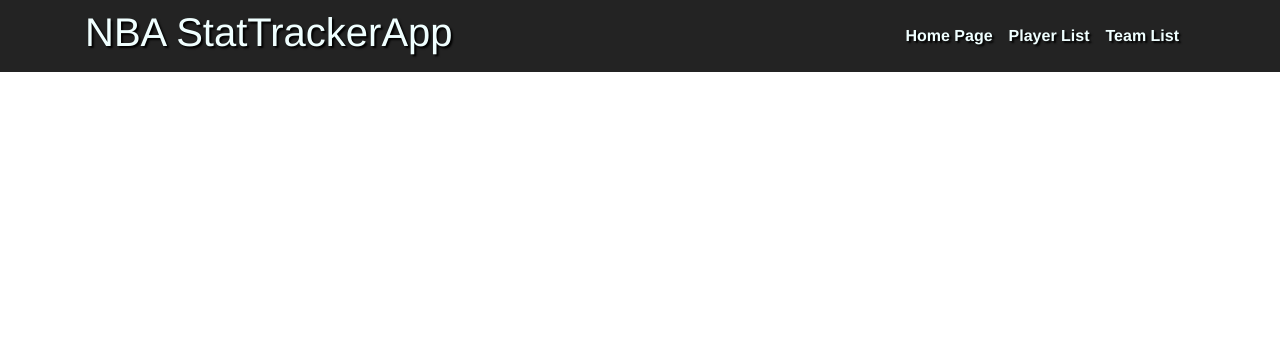
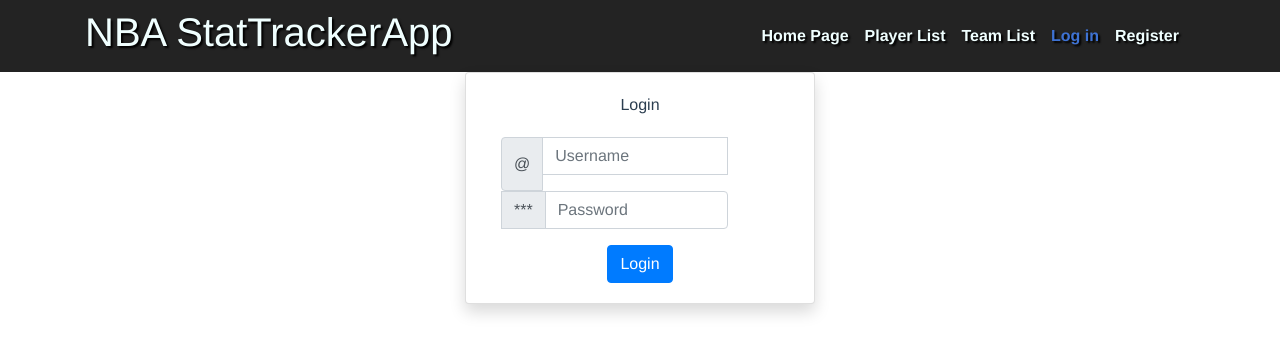
Before and after one commit to ahruska12/vue-django-nba, a Vue app in the folder nba-stattracker-vue/: page /AuthUser in a window 1280 px wide. Shown: the top 354 px of the page. Built offline with nearby package versions, Linux system fonts and the light colour scheme.

Commit message:
Re-Added Login Functions, not fully working

```diff
--- a/nba-stattracker-vue/src/App.vue
+++ b/nba-stattracker-vue/src/App.vue
@@ -14,17 +14,16 @@
                 <li class="nav-item">
                   <router-link class="nav-link pr-3" to="/TeamList">Team List</router-link>
                 </li>
-                <!--
                 <li class="nav-item" v-if="!authenticated" @click="login" >
-                  <router-link :to="{name: 'Auth'}">Log in</router-link>
+                  <router-link class="nav-link pr-3" :to="{name: 'AuthUser'}">Log in</router-link>
                 </li>
                 <li class="nav-item" v-if="!authenticated" @click="register" >
-                  <router-link :to="{name: 'Register'}">Register</router-link>
+                  <router-link class="nav-link pr-3" :to="{name: 'RegisterUser'}">Register</router-link>
                 </li>
                 <li class="nav-item  .justify-content-end" v-if="authenticated" @click="logout" >
-                  <router-link :to="{name: 'Auth'}">Logout</router-link>
+                  <router-link class="nav-link pr-3" :to="{name: 'AuthUser'}">Logout</router-link>
                 </li>
-              -->
+
               </ul>
           </div>
         </nav>
--- a/nba-stattracker-vue/src/components/ListTeams.vue
+++ b/nba-stattracker-vue/src/components/ListTeams.vue
@@ -89,7 +89,7 @@
 
 
 
-<!--<script>
+<script>
 
 
     import router from '../router';
@@ -125,7 +125,7 @@
 
         }),
         mounted() {
-            // this.getTeams();
+            this.getTeams();
             this.showMessages();
         },
         methods: {
@@ -161,7 +161,7 @@
         }
     }
 </script>
--->
+
 
 <style>
     button {
--- a/nba-stattracker-vue/src/components/RegisterUser.vue
+++ b/nba-stattracker-vue/src/components/RegisterUser.vue
@@ -1,4 +1,4 @@
-<!-- <template>
+<template>
     <div class="container-fluid">
         <div class="row align-items-center justify-content-center">
             <div class="col col-12 col-sm-6 col-md-10 col-lg-6">
--- a/nba-stattracker-vue/src/http/APIService.js
+++ b/nba-stattracker-vue/src/http/APIService.js
@@ -10,7 +10,7 @@
     const url = `${API_URL}/api/teams/${param_pk}`;
     let jwtToken = localStorage.getItem('token');
     console.log(":::jwtToken:::::"+jwtToken);
-    const headers = {Authorization: `jwt ${jwtToken}`};
+    // const headers = {Authorization: `jwt ${jwtToken}`};
     return axios.get(url, {headers: {Authorization: `jwt ${jwtToken}`}});
   }
 
--- a/nba-stattracker-vue/src/router/index.js
+++ b/nba-stattracker-vue/src/router/index.js
@@ -21,17 +21,17 @@
           path: '/Player/:id',
           name: 'PlayerStats',
           component: () => import('../components/PlayerStats')
-      }//,
-      // {
-        // path: '/AuthUser',
-        // name: 'AuthUser',
-        // component: () => import('../components/AuthUser')
-      // },
-      // {
-        // path: '/RegisterUser',
-        // name: 'RegisterUser',
-        // component: () => import('../components/RegisterUser')
-      // }
+      },
+      {
+          path: '/AuthUser',
+          name: 'AuthUser',
+          component: () => import('../components/AuthUser')
+      },
+      {
+          path: '/RegisterUser',
+          name: 'RegisterUser',
+          component: () => import('../components/RegisterUser')
+      }
 ]
 
 
```
Also changed, not shown: nba-stattracker-vue/src/components/AuthUser.vue (+8 -8 lines).
